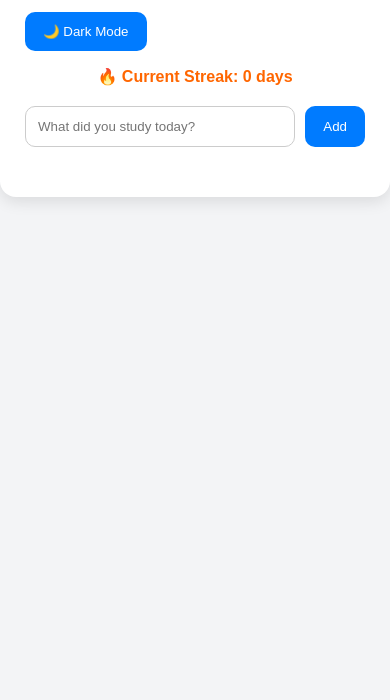
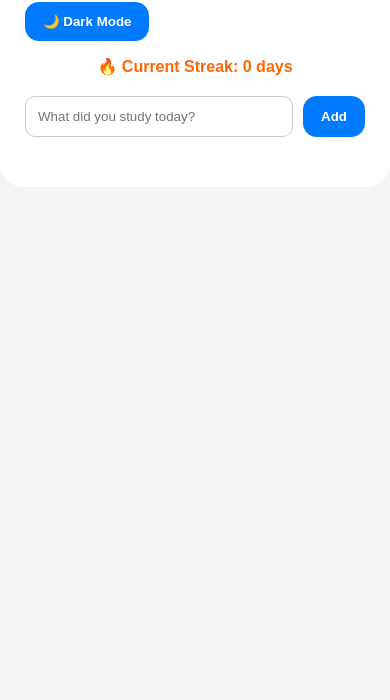
Before and after one commit to zhongti0126/study---quest---app-, a plain HTML site: page index.html in a window 390 px wide. Shown: the part 144-844 px from the top of the page. Drawn offline with Linux system fonts and the light colour scheme.

Commit message:
improve mobile UI

```diff
--- a/style.css
+++ b/style.css
@@ -5,12 +5,13 @@ body {
 }
 
 .container {
-  max-width: 500px;
-  margin: 50px auto;
+  max-width: 420px;
+  margin: 40px auto;
   background: white;
   padding: 25px;
-  border-radius: 16px;
-  box-shadow: 0 5px 15px rgba(0, 0, 0, 0.1);
+  border-radius: 24px;
+  box-shadow: 0 10px 30pxr gba(0, 0, 0, 0.15);
+  transition: 0.3s;
 }
 
 h1 {
@@ -41,8 +42,10 @@ button {
   border: none;
   background: #007bff;
   color: white;
-  border-radius: 10px;
+  border-radius: 14px;
   cursor: pointer;
+  transition: 0.2s;
+  font-weight: bold;
 }
 
 button:hover {
@@ -80,3 +83,15 @@ li {
   color: white;
   border: 1px solid #555;
 }
+
+button:hover {
+  transform: scale(1.05);
+}
+
+li {
+  transition: 0.2s;
+}
+
+li:hover {
+  transform: translateY(-2px);
+}
```
